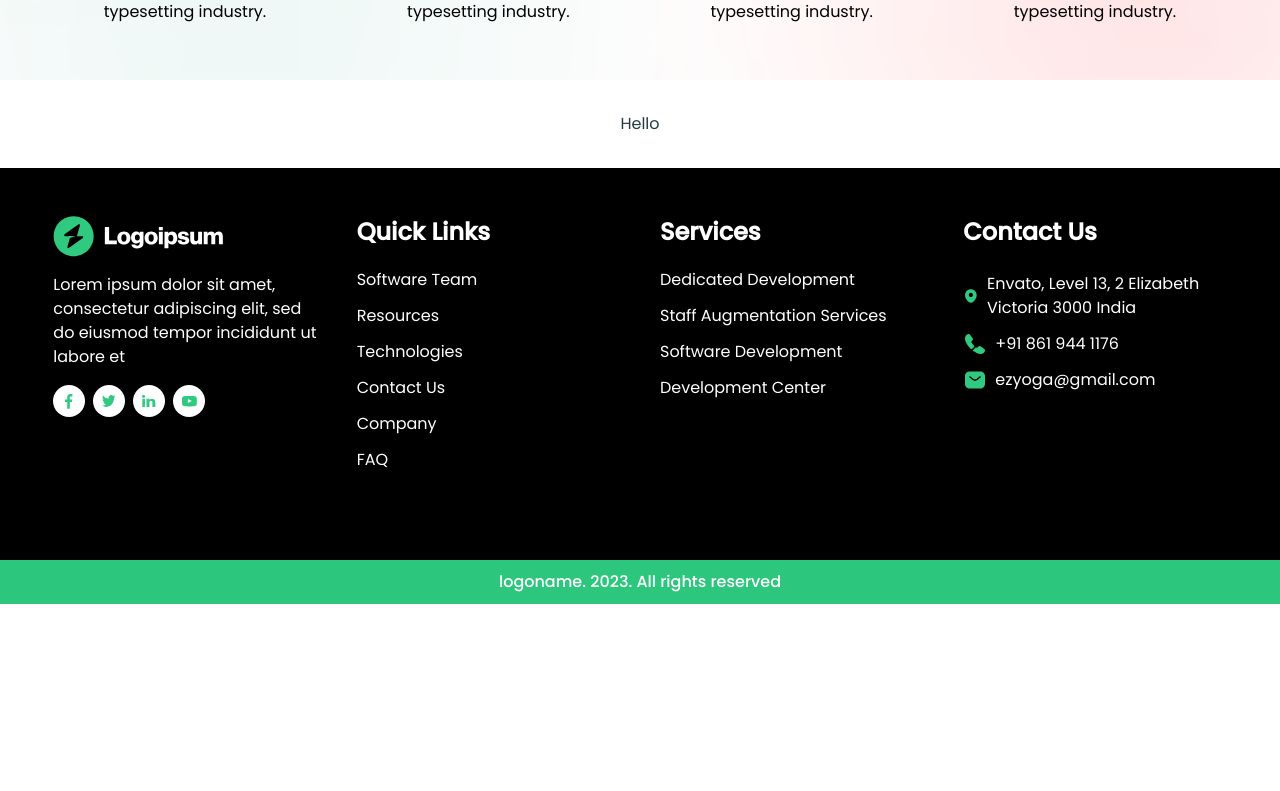
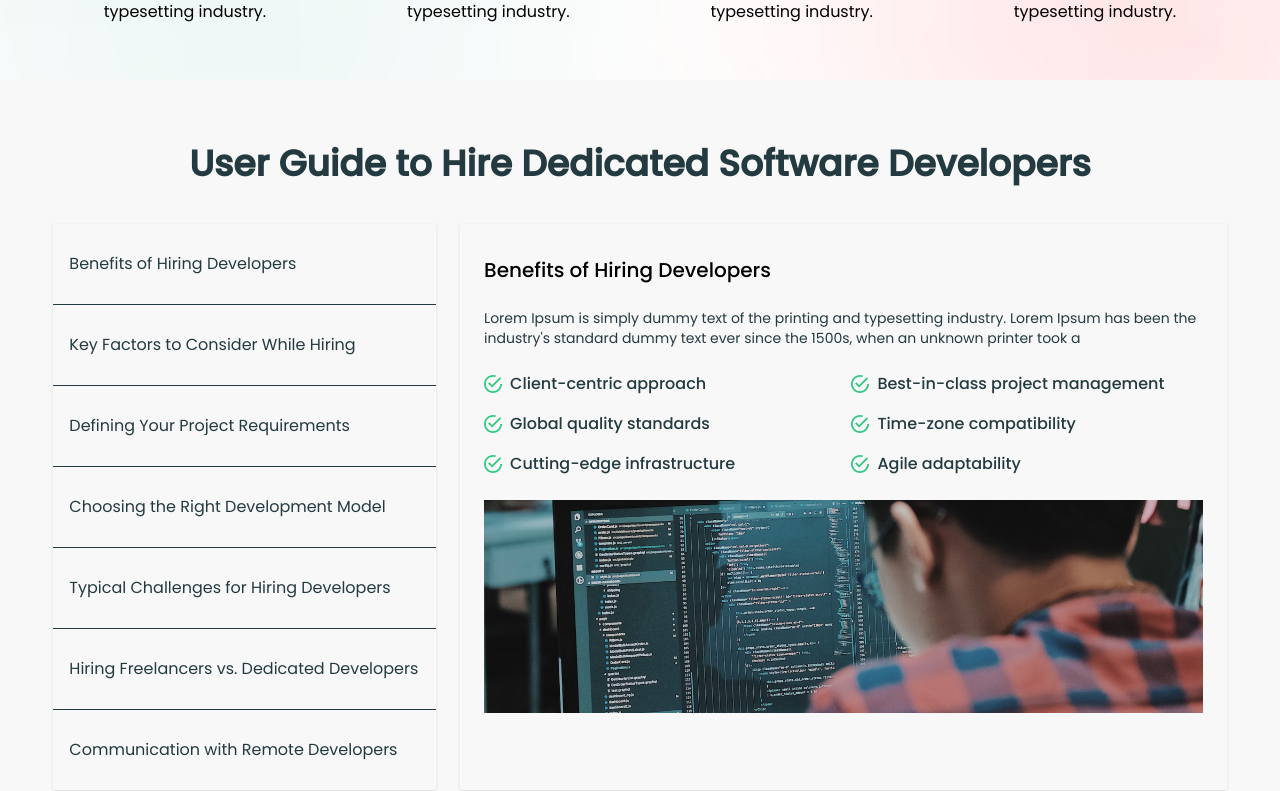
Before and after one commit to SouravBhardwaj997/assignment, a Next.js app: page / in a window 1280 px wide. Shown: the part 4609-5400 px from the top of the page. Before the commit the page ends 5213 px from the top, so only its background shows below. Built offline with nearby package versions, Linux system fonts and the light colour scheme.

Commit message:
Add UserGuidSection

```diff
--- a/src/app/globals.css
+++ b/src/app/globals.css
@@ -18,4 +18,5 @@
   --color-light-red: #ffbcbc42;
   --color-dark-red: #ffbcbc;
   --color-dark-purple: #00003c;
+  --color-beige: #f8f8f8;
 }
--- a/src/components/Sections/UserGuideSection.tsx
+++ b/src/components/Sections/UserGuideSection.tsx
@@ -1,7 +1,78 @@
+import Image from "next/image";
+import { RoundTickIcon } from "../icons";
+
+const points = [
+  "Client-centric approach",
+  "Best-in-class project management",
+  "Global quality standards",
+  "Time-zone compatibility",
+  "Cutting-edge infrastructure",
+  "Agile adaptability",
+];
+
+const userBenefits = [
+  "Benefits of Hiring Developers",
+  "Key Factors to Consider While Hiring",
+  "Defining Your Project Requirements",
+  "Choosing the Right Development Model",
+  "Typical Challenges for Hiring Developers",
+  "Hiring Freelancers vs. Dedicated Developers",
+  "Communication with Remote Developers",
+];
+
 export const UserGuideSection = () => {
   return (
-    <div className="2xl:w-10/12 lg:w-10/12 md:w-5/6 sm:w-full xl:w-11/12 mx-auto py-8">
-      <div className="w-full flex justify-center text-gray-dark">Hello</div>
+    <div className="bg-beige">
+      <div className="2xl:w-10/12 lg:w-10/12 md:w-5/6 sm:w-full xl:w-11/12 mx-auto py-16">
+        <div className="w-full flex flex-col gap-10 items-center text-gray-dark">
+          <p className="font-semibold text-4xl">
+            User Guide to Hire Dedicated Software Developers
+          </p>
+          <div className="flex gap-6">
+            <div className="flex flex-col w-1/3 shadow-sm">
+              {userBenefits.map((benefit, i) => (
+                <div
+                  className={`px-4 py-7 font-light ${
+                    userBenefits.length - 1 === i
+                      ? ""
+                      : "border-b border-b-black/3"
+                  }}`}
+                  key={i}
+                >
+                  {benefit}
+                </div>
+              ))}
+            </div>
+            <div className="flex flex-col gap-6 w-2/3 py-8 px-6 shadow-sm">
+              <p className="text-black font-medium text-xl">
+                Benefits of Hiring Developers
+              </p>
+              <p className="font-light text-sm">
+                Lorem Ipsum is simply dummy text of the printing and typesetting
+                industry. Lorem Ipsum has been the industry&apos;s standard
+                dummy text ever since the 1500s, when an unknown printer took a
+              </p>
+              <div className="grid grid-cols-2 gap-4">
+                {points.map((point, i) => (
+                  <div className="flex gap-2 items-center" key={i}>
+                    <RoundTickIcon />
+                    <p className="font-medium">{point}</p>
+                  </div>
+                ))}
+              </div>
+              <div>
+                <Image
+                  src="/images/hiring-benefit-img.png"
+                  alt="Hiring Benefit Image"
+                  width={100}
+                  height={100}
+                  className="w-full"
+                />
+              </div>
+            </div>
+          </div>
+        </div>
+      </div>
     </div>
   );
 };
--- a/src/components/icons/index.tsx
+++ b/src/components/icons/index.tsx
@@ -28,8 +28,8 @@ export const RoundTickIcon = () => {
     >
       <g clip-path="url(#clip0_9_459)">
         <path
-          fill-rule="evenodd"
-          clip-rule="evenodd"
+          fillRule="evenodd"
+          clipRule="evenodd"
           d="M5.31 7.29L4.05 8.55L8.1 12.6L17.1 3.6L15.84 2.34L8.1 10.08L5.31 7.29ZM16.2 9C16.2 12.96 12.96 16.2 9 16.2C5.04 16.2 1.8 12.96 1.8 9C1.8 5.04 5.04 1.8 9 1.8C9.72 1.8 10.35 1.89 10.98 2.07L12.42 0.63C11.34 0.27 10.17 0 9 0C4.05 0 0 4.05 0 9C0 13.95 4.05 18 9 18C13.95 18 18 13.95 18 9H16.2Z"
           fill="#2FC980"
         />
```
Also changed, not shown: public/images/hiring-benefit-img.png (added).
